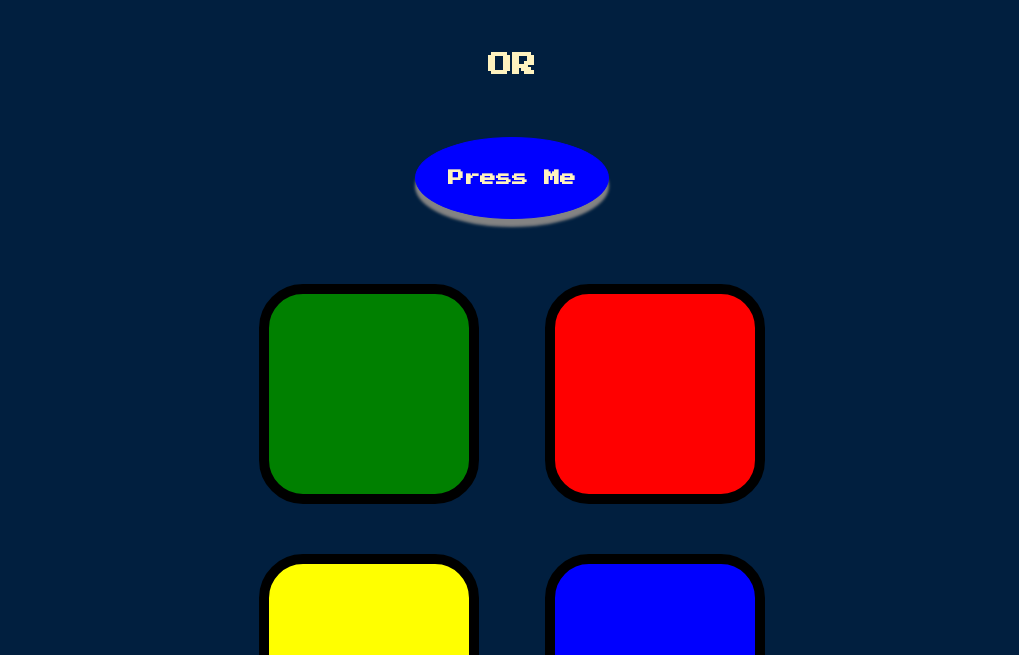
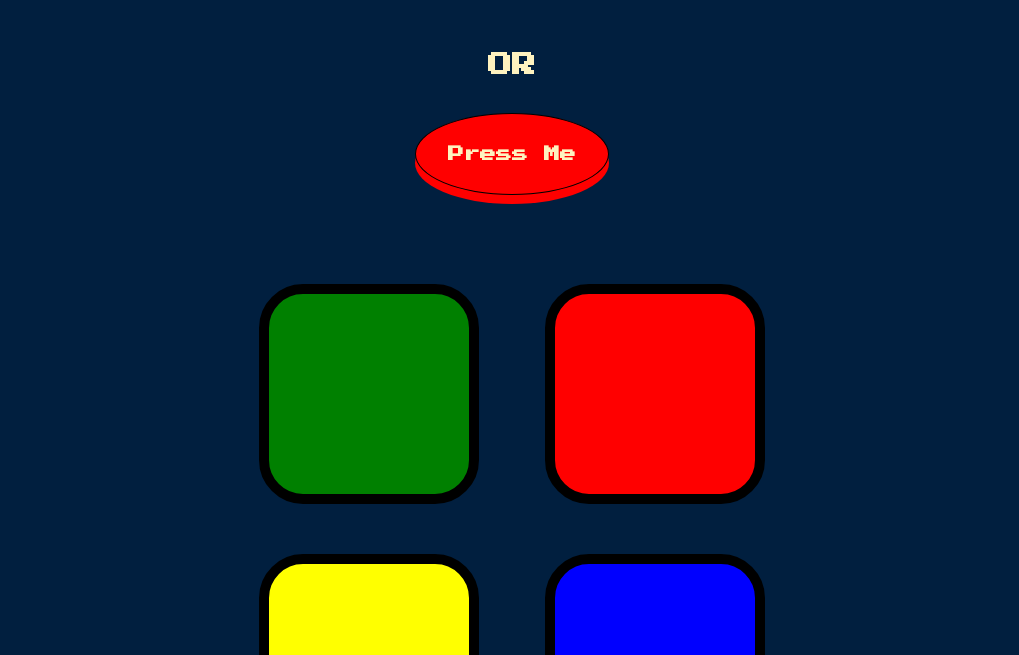
Before and after one commit to MostafaAlaa297/Simon-Game, a plain HTML site: page index.html in a window 1280 px wide. Shown: the part 145-800 px from the top of the page, without its empty margins (128-1147 px from the left). Drawn offline with nearby package versions, Linux system fonts and the light colour scheme.

Commit message:
Update styles.css

```diff
--- a/styles.css
+++ b/styles.css
@@ -63,11 +63,11 @@ body {
   font-family: 'Press Start 2P', cursive;
   border-radius: 100%;
   color: #FEF2BF;
-  background-color: blue;
-  border: 1px solid blue;
+  background-color: red;
+  border: 1px solid black;
   padding: 2rem;
-  margin: 2.5rem;
-  box-shadow: 0 8px 3px #838383;
+  margin: 1rem 0 4rem;
+  box-shadow: 0 9px red;
 }
 .start{
   visibility: hidden;
```
